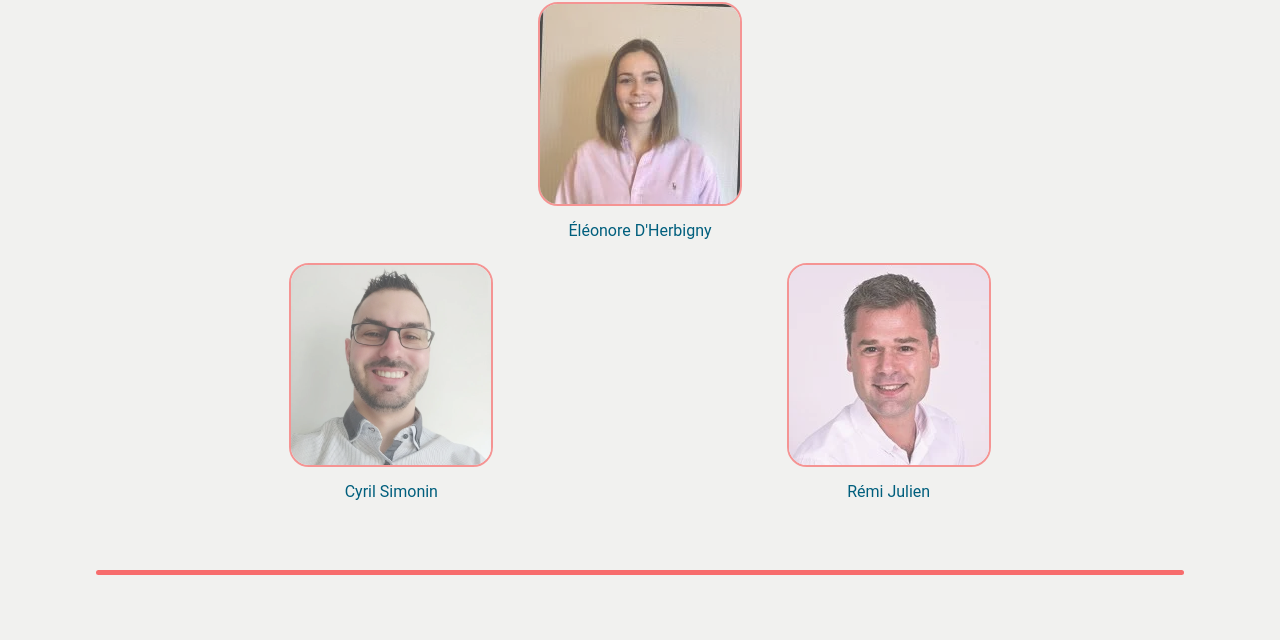
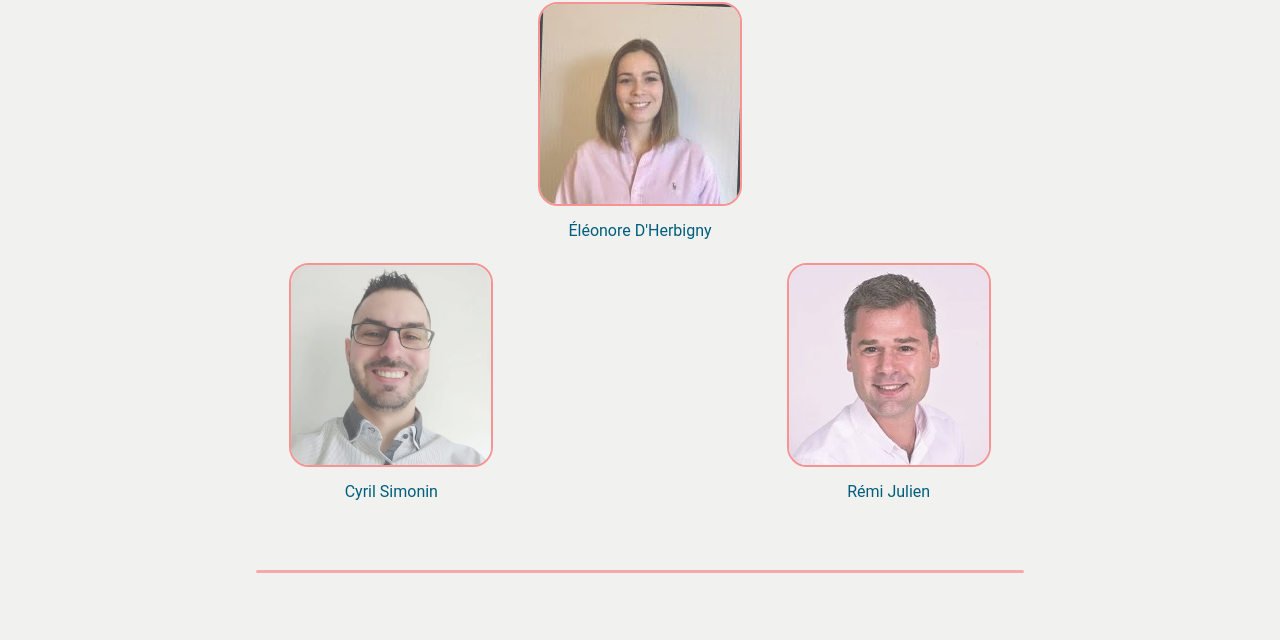
Before and after one commit to lamoureux-sylvain/projet_1_trombi, a plain HTML site: page index.html in a window 1280 px wide. Shown: the part 127-767 px from the top of the page. Drawn offline with Linux system fonts and the light colour scheme.

Commit message:
opacité de la barre

```diff
--- a/style.css
+++ b/style.css
@@ -211,8 +211,9 @@ body {
 
     margin:auto;
     border-radius: 4px;
-    border-top: 5px solid #F76C6C;
-    width: 85%;
+    border-top: 3px solid #F76C6C86;
+    width: 60%;
+
 
 
 
```
